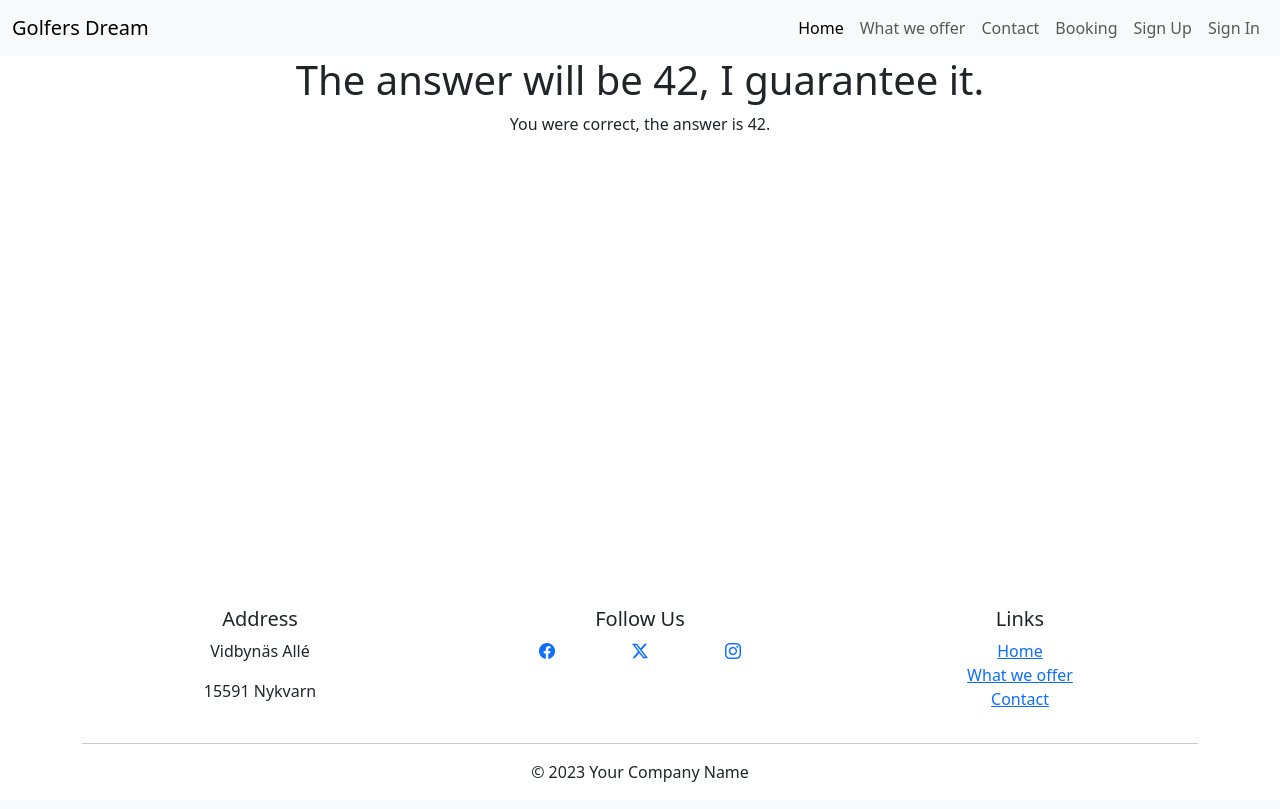
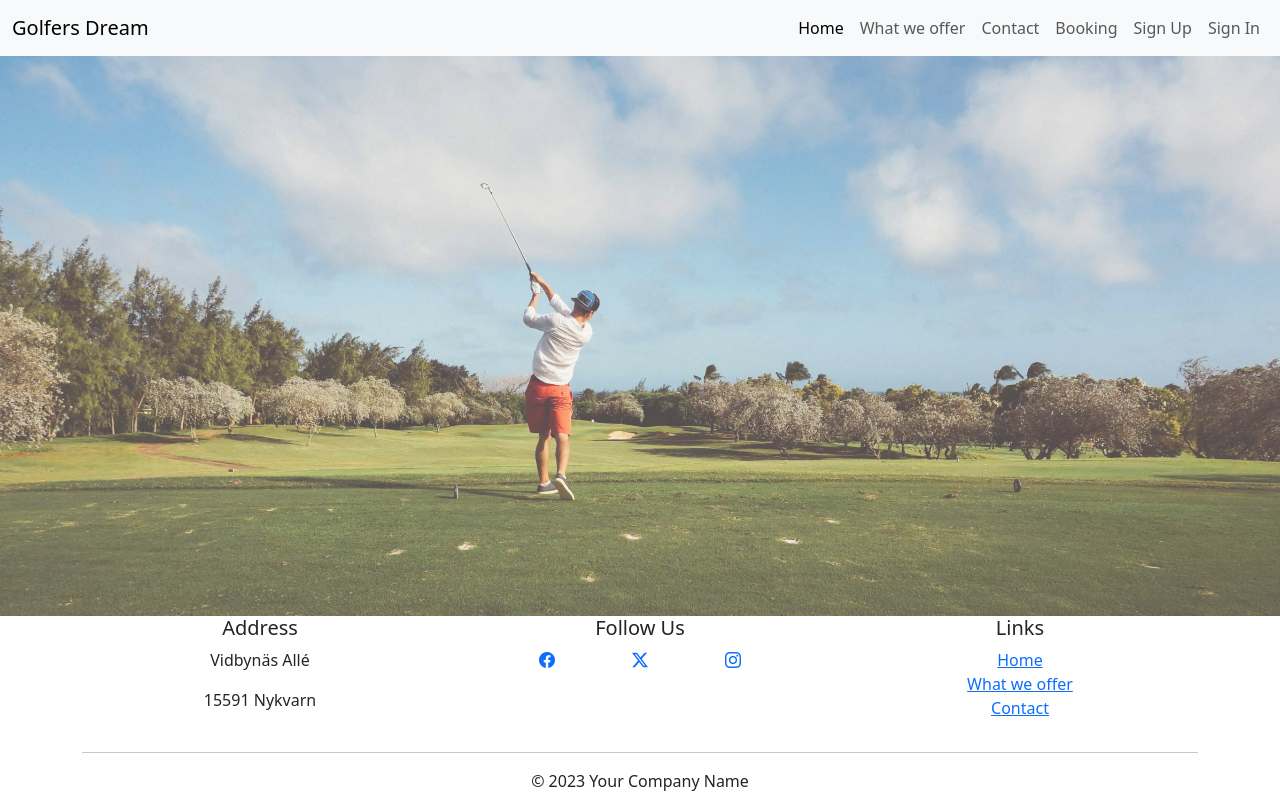
Before and after one commit to hogbergmarkus/golfers-dream, a Django app: page / in a window 1280 px wide. Before the commit the page ends 782 px from the top, so only its background shows below. Run offline with Django 4.2, Linux system fonts and the light colour scheme.

Commit message:
Add background image to index.html

```diff
--- a/golfers_dream/settings.py
+++ b/golfers_dream/settings.py
@@ -136,6 +136,7 @@ USE_TZ = True
 # https://docs.djangoproject.com/en/4.2/howto/static-files/
 
 STATIC_URL = 'static/'
+STATICFILES_DIRS = [os.path.join(BASE_DIR, 'static'), ]
 
 # Default primary key field type
 # https://docs.djangoproject.com/en/4.2/ref/settings/#default-auto-field
--- a/home/templates/home/index.html
+++ b/home/templates/home/index.html
@@ -1,5 +1,9 @@
 {% extends "base.html" %}
+{% load static %}
 
 {% block content %}
-<p class="text-center">You were correct, the answer is 42.</p>
+
+<div class="hero-section">
+</div>
+
 {% endblock %}
--- /dev/null
+++ b/static/css/style.css
@@ -0,0 +1,9 @@
+.hero-section {
+    background-image: url("../images/hero_image.webp");
+    background-size: cover;
+    background-position: center;
+    background-repeat: no-repeat;
+    opacity: 0.7;
+    height: 70vh;
+    width: 100vw;
+}
--- a/templates/base.html
+++ b/templates/base.html
@@ -1,3 +1,5 @@
+{% load static %}
+
 <!DOCTYPE html>
 <html lang="en">
 
@@ -11,6 +13,9 @@
     <!-- Bootstrap CSS -->
     <link href="https://cdn.jsdelivr.net/npm/bootstrap@5.3.3/dist/css/bootstrap.min.css" rel="stylesheet"
         integrity="sha384-QWTKZyjpPEjISv5WaRU9OFeRpok6YctnYmDr5pNlyT2bRjXh0JMhjY6hW+ALEwIH" crossorigin="anonymous">
+
+    <!-- Custom CSS -->
+    <link rel="stylesheet" href="{% static 'css/style.css' %}" type="text/css">
 
     <!--- Title -->
     <title>Golfers Dream</title>
@@ -50,8 +55,6 @@
             </div>
         </div>
     </nav>
-
-    <h1 class="text-center">The answer will be 42, I guarantee it.</h1>
 
     <main class="flex-grow-1">
         {% block content %}
```
Also changed, not shown: static/images/hero_image.webp (added).
